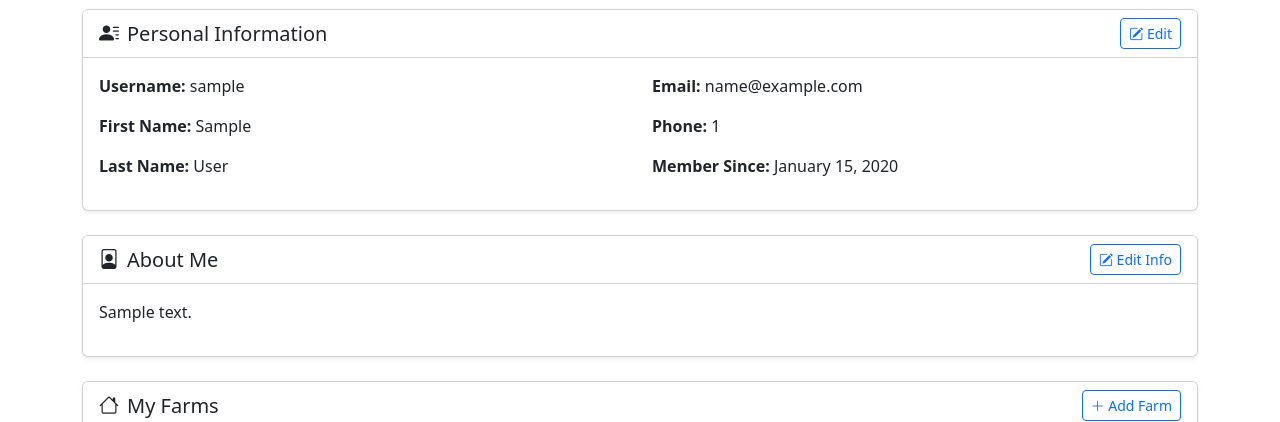
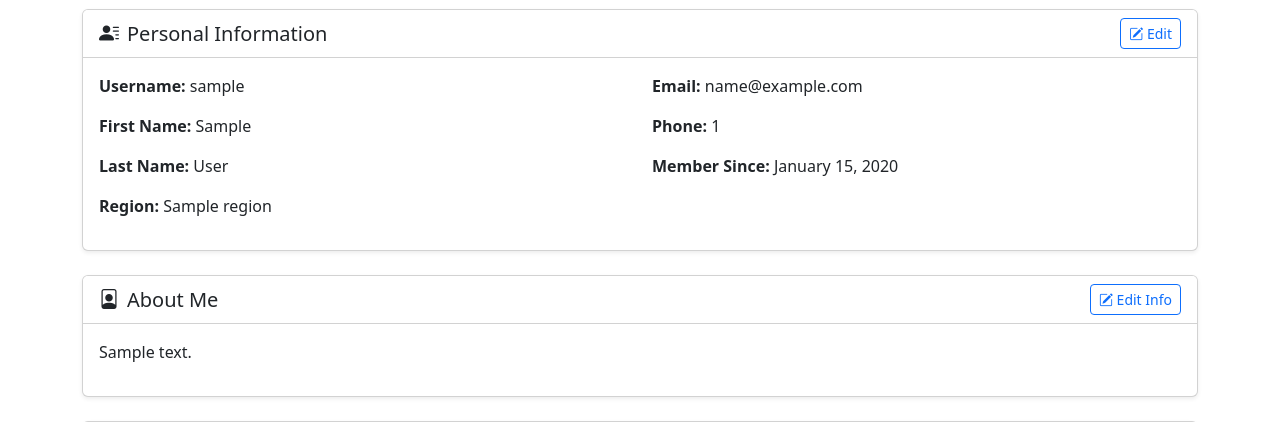
Before and after one commit to egoist945402376/CDIDEMO, a Django app: template tropiconnect/supplychain/templates/supplychain/farmer_dashboard.html in a window 1280 px wide. Shown: the part 309-731 px from the top of the page. Run offline with Django 5.2, Linux system fonts and the light colour scheme; the template is opened without the code that fills it: most values are stand-ins (such as "Sample title", 1, 10 or a date in 2020); grey boxes marked "Sample" are stand-in pictures.

Commit message:
Region information of farmer added

```diff
--- a/tropiconnect/supplychain/templates/supplychain/farmer_dashboard.html
+++ b/tropiconnect/supplychain/templates/supplychain/farmer_dashboard.html
@@ -46,6 +46,7 @@
                             <p><strong>{% trans 'Username:' %}</strong> {{ farmer.user.username }}</p>
                             <p><strong>{% trans 'First Name:' %}</strong> {{ farmer.first_name }}</p>
                             <p><strong>{% trans 'Last Name:' %}</strong> {{ farmer.last_name }}</p>
+                            <p><strong>{% trans 'Region:' %}</strong> {{ farmer.region }}</p>
                         </div>
                         <div class="col-md-6">
                             <p><strong>{% trans 'Email:' %}</strong> {{ farmer.user.email }}</p>
```
